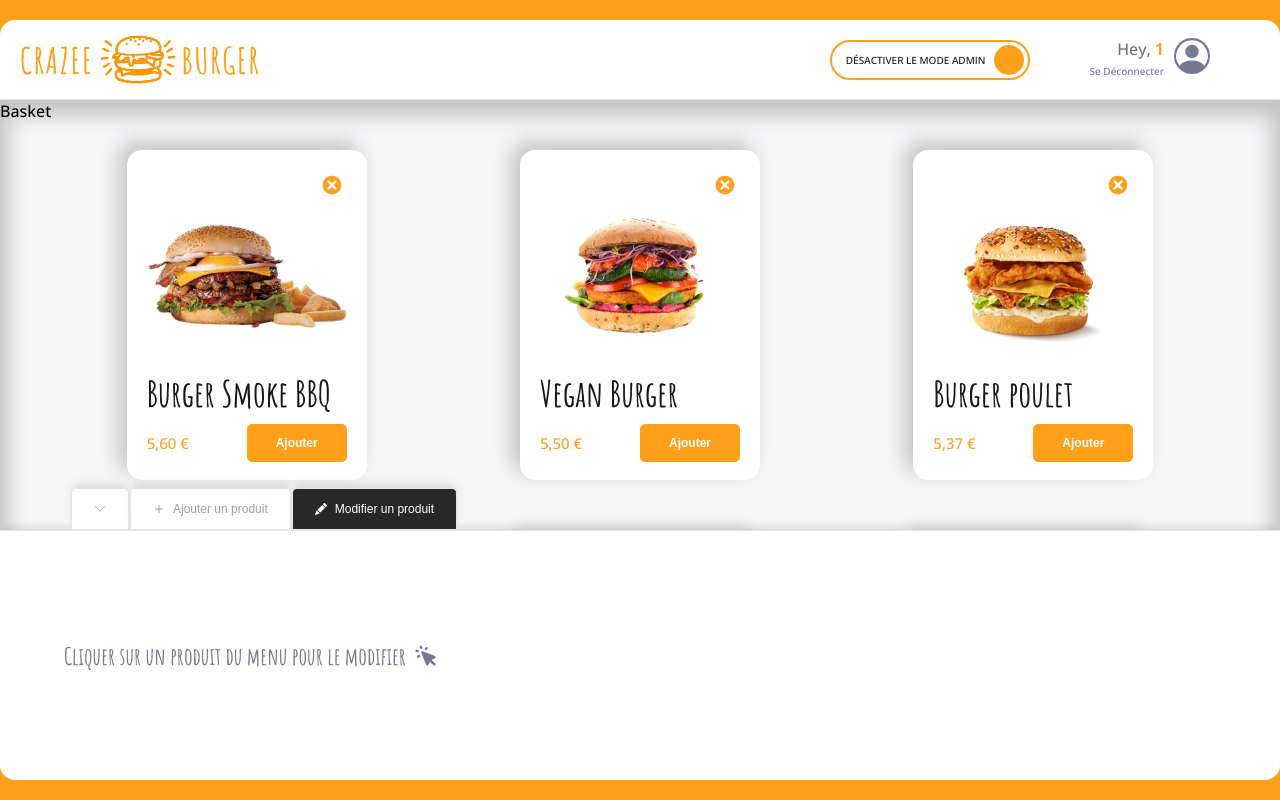
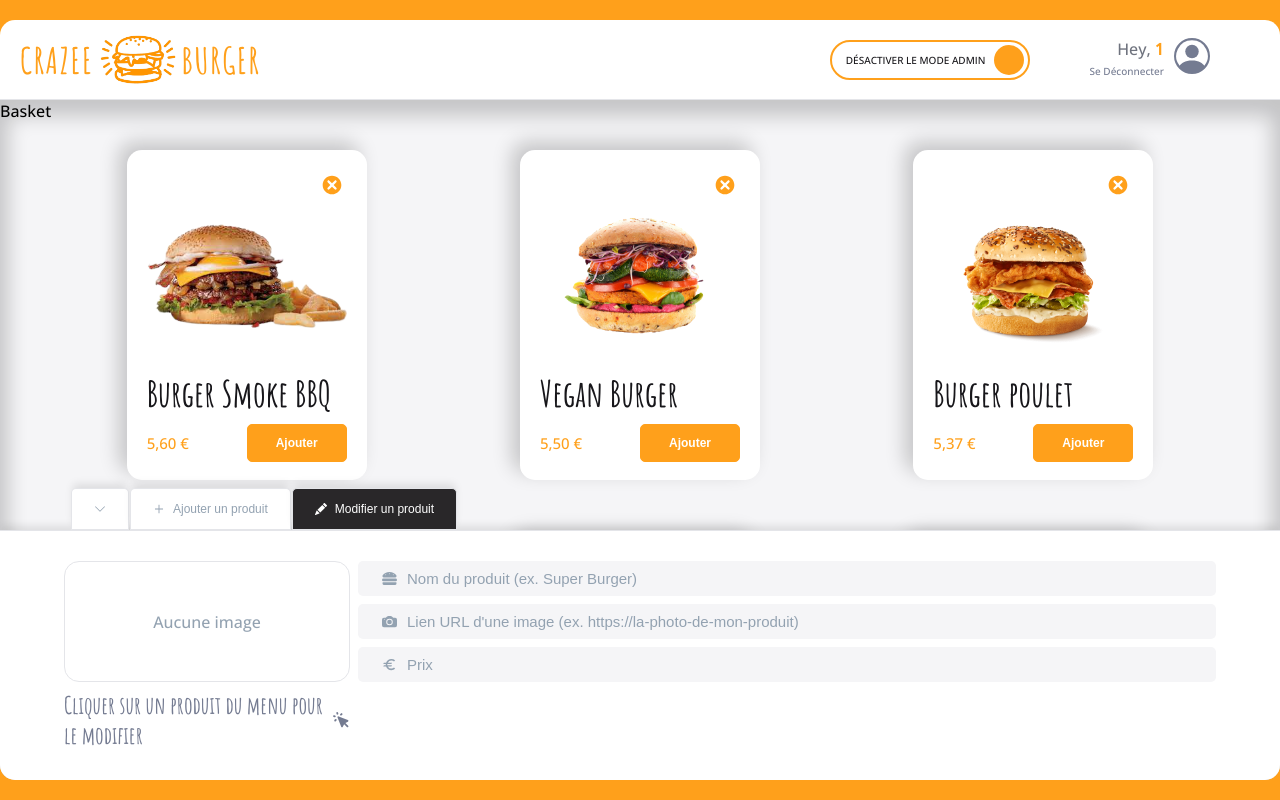
Before and after one commit to BryanHobin/crazee-burger, a React (Vite) app: page /order/1 in a window 1280 px wide. Built offline with nearby package versions, Linux system fonts and the light colour scheme; grey boxes are pictures that could not be loaded; a web font is replaced by a local one.

Commit message:
✨ F09 : EDIT > Get infos in EditForm onClick

```diff
--- a/src/components/pages/order/Main/Admin/AdminPanel/AddForm.jsx
+++ b/src/components/pages/order/Main/Admin/AdminPanel/AddForm.jsx
@@ -46,7 +46,7 @@ export default function AddForm() {
 
   return (
     <AddFormStyled onSubmit={handleSubmit}>
-      <ImagePreview />
+      <ImagePreview product={newProduct} />
       <div className="inputs">
         {inputTexts.map(input => (
           <TextInput
@@ -60,33 +60,6 @@ export default function AddForm() {
             version="minimalist"
           />
         ))}
-        {/*  <TextInput
-          name="title"
-          value={newProduct.title}
-          onChange={handleChange}
-          type="text"
-          placeholder="Nom du produit (ex. Super Burger)"
-          Icon={<FaHamburger />}
-          version="minimalist"
-        />
-        <TextInput
-          name="imageSource"
-          value={newProduct.imageSource}
-          onChange={handleChange}
-          type="text"
-          placeholder="Lien URL d'une image (ex. https://la-photo-de-mon-produit)"
-          Icon={<BsCameraFill />}
-          version="minimalist"
-        />
-        <TextInput
-          name="price"
-          value={newProduct.price ? newProduct.price : ""}
-          onChange={handleChange}
-          type="text"
-          placeholder="Prix"
-          Icon={<MdOutlineEuro />}
-          version="minimalist"
-        /> */}
       </div>
       <div className="submit">
         <Button
--- a/src/components/pages/order/Main/Admin/AdminPanel/EditForm.jsx
+++ b/src/components/pages/order/Main/Admin/AdminPanel/EditForm.jsx
@@ -2,17 +2,69 @@ import { styled } from 'styled-components';
 import HintMessage from './HintMessage';
 import { useContext } from 'react';
 import OrderContext from '../../../../../../context/OrderContext';
+import { theme } from '../../../../../../theme';
+import TextInput from '../../../../../reusable-ui/TextInput';
+import ImagePreview from './ImagePreview';
+import { getInputTextsConfig } from './getInputTextConfig';
 
 export default function EditForm() {
 
-  const { productSelected } = useContext(OrderContext)
+  const { productSelected, setProductSelected, setMenu, menu } = useContext(OrderContext)
+
+  const inputTexts = getInputTextsConfig(productSelected);
+
+  const handleChange = (event) => {
+    setProductSelected({ ...productSelected, [event.target.name]: event.target.value })
+    /* const menuCopy = [...menu]
+
+    const menuUpdated = [productSelected, ...menuCopy]
+
+    setMenu(menuUpdated) */
+  }
+
   return (
     <EditFormStyled>
       <HintMessage />
-      {productSelected && productSelected.title}
+      <ImagePreview product={productSelected} />
+      <div className="inputs">
+        {inputTexts.map(input => (
+          <TextInput
+            key={input.id}
+            name={input.name}
+            value={input.value}
+            onChange={handleChange}
+            type={input.type}
+            placeholder={input.placeholder}
+            Icon={input.Icon}
+            version="minimalist"
+          />
+        ))}
+      </div>
+      <div className="submit">
+      </div>
     </EditFormStyled>
   )
 }
-const EditFormStyled = styled.div`
+const EditFormStyled = styled.form`
+  display: grid;
+  grid-template-columns: 1fr 3fr;
+  grid-template-rows: repeat(4, 1fr);
+  grid-gap: ${theme.gridUnit}px;
   height: 100%;
+
+
+  .inputs{
+   grid-area: 1 / 2 / 4 / 3;
+   display: grid;
+   grid-row-gap:${theme.gridUnit}px;
+
+  }
+  .submit{
+   grid-area: 4 / 2 / 4 / 3;
+   display: grid;
+   grid-template-columns: repeat(2,minmax(200px, 1fr));
+
+
+
+  }
 `;
--- a/src/components/pages/order/Main/Admin/AdminPanel/ImagePreview.jsx
+++ b/src/components/pages/order/Main/Admin/AdminPanel/ImagePreview.jsx
@@ -1,14 +1,11 @@
 import { styled } from 'styled-components';
 import { theme } from '../../../../../../theme';
-import OrderContext from '../../../../../../context/OrderContext';
-import { useContext } from 'react';
 
-export default function ImagePreview() {
- const { newProduct } = useContext(OrderContext)
+export default function ImagePreview({ product }) {
 
  return (
   <ImagePreviewStyled>
-   {newProduct.imageSource ? <img src={newProduct.imageSource} alt={newProduct.title} /> : "Aucune image"}
+   {product.imageSource ? <img src={product.imageSource} alt={product.title} /> : "Aucune image"}
   </ImagePreviewStyled>
  )
 }
```
